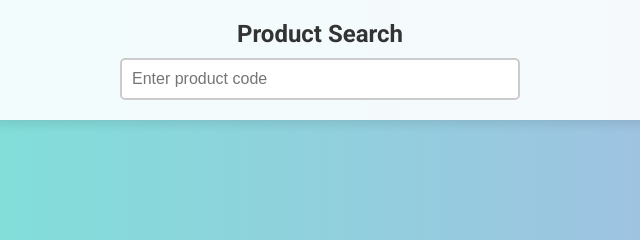
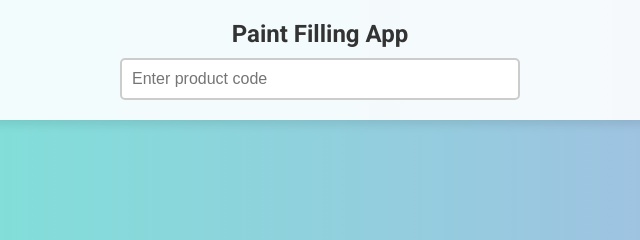
Before and after one commit to DhruvOz11/Berger-Paint-Filling-App, a plain HTML site: page index.html in a window 1280 px wide. Shown: the top 240 px of the page, 320-960 px from the left. Drawn offline with Linux system fonts and the light colour scheme.

Commit message:
Update index.html

```diff
--- a/index.html
+++ b/index.html
@@ -9,7 +9,7 @@
 </head>
 <body>
     <header>
-        <h1>Product Search</h1>
+        <h1>Paint Filling App</h1>
         <input type="text" id="search-bar" placeholder="Enter product code">
     </header>
     <div class="container" style="margin: top 150px;" >
```
